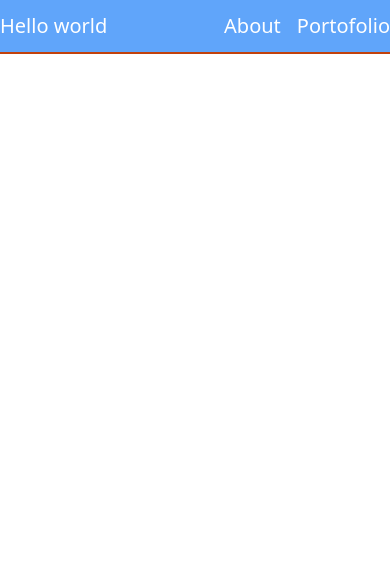
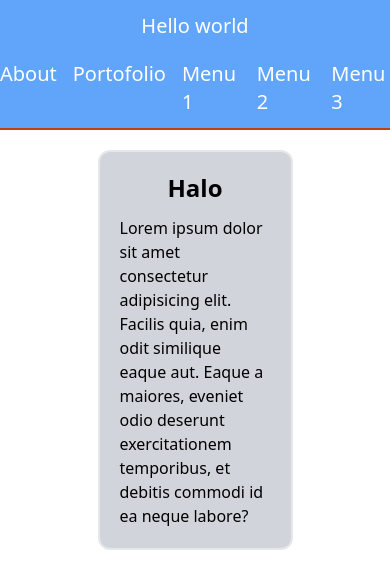
Before and after one commit to Sastraaaa/belajar-tailwindcss, a plain HTML site: page index.html in a window 390 px wide. Drawn offline with nearby package versions, Linux system fonts and the light colour scheme.

Commit message:
style: update index.html styling
- Added responsiveness with Tailwind CSS
- Improved header layout and navigation
- Added new sections and content
- Updated styling and classes

```diff
--- a/index.html
+++ b/index.html
@@ -6,14 +6,29 @@
     <script src="https://cdn.tailwindcss.com"></script>
   </head>
   <body>
-    <div class="bg-blue-400 border-orange-700 border-b-2">
-      <div class="flex justify-between container mx-auto py-3">
+    <div
+      class="bg-blue-400 md:bg-red-400 lg:bg-orange-400 border-orange-700 border-b-2"
+    >
+      <div class="sm:flex justify-between container mx-auto py-3">
         <h1 class="text-xl font-normal text-center text-white">Hello world</h1>
-        <ul class="flex text-white space-x-4 text-xl">
+        <ul class="flex text-white space-x-4 text-xl mt-5 sm:mt-0">
           <li><a href="">About</a></li>
           <li><a href="">Portofolio</a></li>
+          <li><a href="">Menu 1</a></li>
+          <li><a href="">Menu 2</a></li>
+          <li><a href="">Menu 3</a></li>
         </ul>
       </div>
     </div>
+    <div
+      class="w-2/4 border-2 mx-auto my-5 min-h-20 p-5 bg-gray-300 rounded-xl"
+    >
+      <h3 class="text-center mb-3 text-2xl font-bold">Halo</h3>
+      <p>
+        Lorem ipsum dolor sit amet consectetur adipisicing elit. Facilis quia,
+        enim odit similique eaque aut. Eaque a maiores, eveniet odio deserunt
+        exercitationem temporibus, et debitis commodi id ea neque labore?
+      </p>
+    </div>
   </body>
 </html>
```
